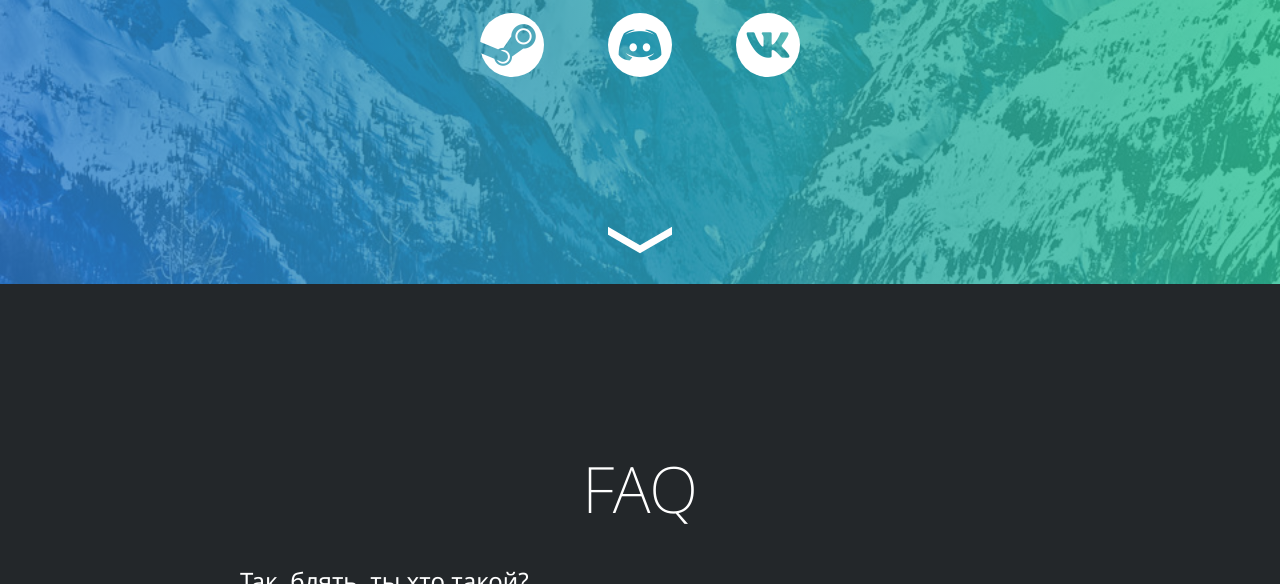
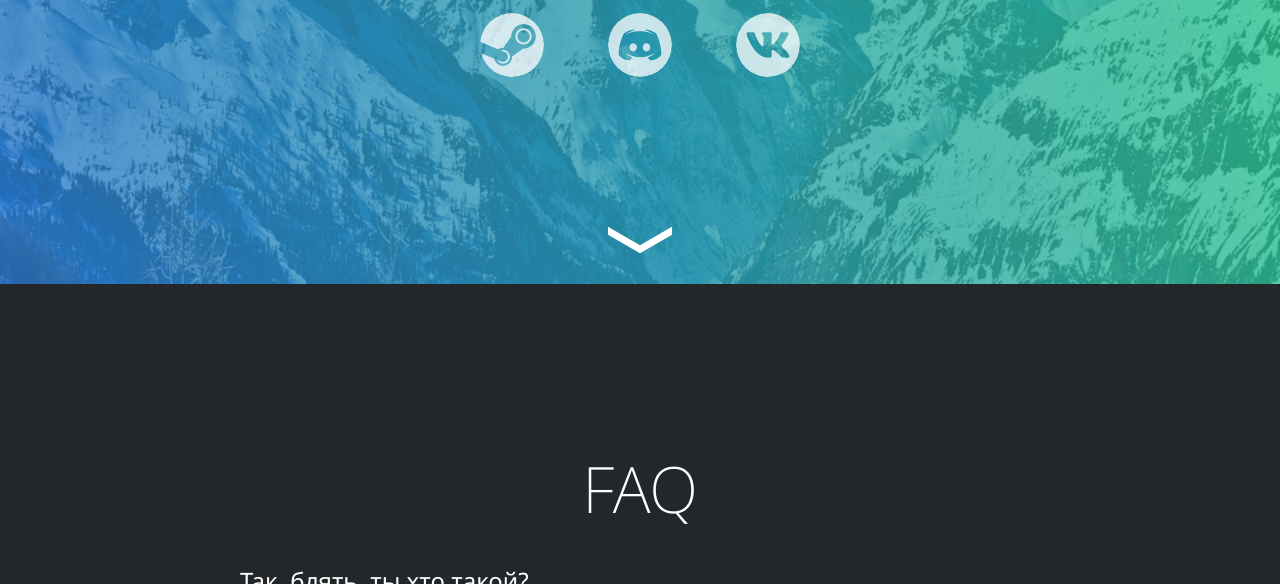
Before and after one commit to danbit-com/danbit-com.github.io, a plain HTML site: page index.html in a window 1280 px wide. Shown: the part 516-1100 px from the top of the page. Drawn offline with Linux system fonts and the light colour scheme.

Commit message:
Small fixes

```diff
--- a/index.html
+++ b/index.html
@@ -4,6 +4,10 @@
 		<meta charset="UTF-8">
 		<title> DanBit.tk </title>
 		<meta name="referrer" content="no-referrer">
+		<link rel="preload" as="style" href="styles.css">
+		<link rel="preload" href="noto_regular.ttf">
+		<link rel="preload" href="noto_light.ttf">
+		<link rel="preload" href="noto_extra_light.ttf">
 		<link rel="stylesheet" type="text/css" href="styles.css">
 	</head>
 	<body>
@@ -24,9 +28,15 @@
 						ПРОГРАММИСТ • ЕБЛАН • КУБЕРСПОРТСМЕН
 					</div>
 					<div id="social">
-						<a class="social_icon" target="_blank" href="https://steamcommunity.com/id/danbit-com/" style="background-image:url(logo_steam.png)"></a>
-						<a class="social_icon" target="_blank" href="https://discord.gg/a79M6Qm" style="background-image:url(logo_discord.png)"></a>
-						<a class="social_icon" target="_blank" href="https://vk.com/id81350120" style="background-image:url(logo_vk.png)"></a>
+						<a class="social_icon_container" target="_blank" href="https://steamcommunity.com/id/danbit-com/">
+							<div class="social_icon" style="mask-image:url(logo_steam.png);   -webkit-mask-image:url(logo_steam.png)"></div>
+						</a>
+						<a class="social_icon_container" target="_blank" href="https://discord.gg/a79M6Qm">
+							<div class="social_icon" style="mask-image:url(logo_discord.png); -webkit-mask-image:url(logo_discord.png)"></div>
+						</a>
+						<a class="social_icon_container" target="_blank" href="https://vk.com/id81350120">
+							<div class="social_icon" style="mask-image:url(logo_vk.png);      -webkit-mask-image:url(logo_vk.png)"></div>
+						</a>
 					</div>
 				</div>
 			</div>
--- a/styles.scss
+++ b/styles.scss
@@ -1,7 +1,11 @@
 $itemIconSize: 64px;
-$itemFontSize: 32px;
+$itemIconMargin: 64px;
+
+$itemFontSize: 5px;
 $avatarSize: 192px;
 $avatarPadding: 8px;
+$borderWidth: 2px;
+$iconLift: 6px;
 
 @font-face {
   font-family: '_font_noto_regular';
@@ -15,10 +19,6 @@ $avatarPadding: 8px;
   font-family: '_font_noto_extra_light';
 	src: url("noto_extra_light.ttf") format("truetype");
 }
-@font-face {
-  font-family: '_font_noto_mono_regular';
-	src: url("noto_mono_regular.ttf") format("truetype");
-}
 
 * {
   color: #FFFFFF;
@@ -27,26 +27,27 @@ $avatarPadding: 8px;
   border: none;
   font-family: _font_noto_regular, sans-serif, Arial;
   font-weight: normal;
-  font-size: 16px;
 	outline: none;
 	text-decoration: none;
 }
 
 html {
-  background-color: #23272A;
+	background-color: #23272A;
+	min-width: 512px;
   width: 100%;
-	min-height: 100%;
 }
 
 body {
   width: 100%;
-	min-height: 100%;
+	min-height: 200vh;
 }
 
 #landing {
 	text-align: center;
 	width: 100%;
+	min-height: 512px;
 	height: 100vh;
+	position: relative;
 }
 
 #landing_bg {
@@ -98,7 +99,7 @@ body {
 	width: $avatarSize;
 	height: $avatarSize;
 	border-radius: 100%;
-	border: solid #FFF 2px;
+	border: solid #ffffff $borderWidth;
 	box-sizing: border-box;
 	position: relative;
 	overflow: hidden;
@@ -133,21 +134,48 @@ body {
 #social {
 	display: flex;
 	flex-direction: row;
-  justify-content: center;
+  justify-content: space-between;
   align-items: center;
 	align-content: center;
-	margin-top: 16px;
+	margin-top: 16px - $iconLift;
+	width: 3*$itemIconSize + 2*$itemIconMargin;
+	margin-left: auto;
+  margin-right: auto;
+}
+
+.social_icon_container {
+	width: $itemIconSize;
+	height: $itemIconSize+$iconLift;
+	box-sizing: border-box;
+
+	padding-top: $iconLift;
+
+	transition: padding-top 0.2s ease-in;
+
+	&:hover {
+		padding-top: 0px;
+
+		& .social_icon {
+			background-color: rgba(255, 255, 255, 1);
+		}
+	}
 }
 
 .social_icon {
 	width: $itemIconSize;
 	height: $itemIconSize;
 	border-radius: 100%;
-	background-size: cover;
-	background-repeat: no-repeat;
-	background-position: center center;
-	margin-left: 32px;
-	margin-right: 32px;
+
+	-webkit-mask-size: cover;
+	-webkit-mask-position: center;
+	-webkit-mask-repeat: no-repeat;
+	mask-size: cover;
+	mask-position: center;
+	mask-repeat: no-repeat;
+
+	transition: background-color 0.2s ease-in;
+
+	background-color: rgba(255, 255, 255, 0.75);
 }
 
 #landing_arrow_container {
@@ -201,8 +229,7 @@ body {
 	box-sizing: border-box;
 	width: 100%;
 	min-height: 100vh;
-	padding-left: 32px;
-	padding-right: 32px;
+	padding: 48px;
 	display: flex;
 	flex-direction: column;
 	justify-content: center;
```
Also changed, not shown: styles.css.
